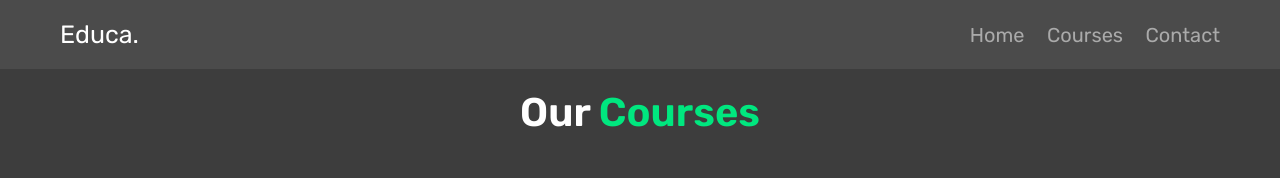
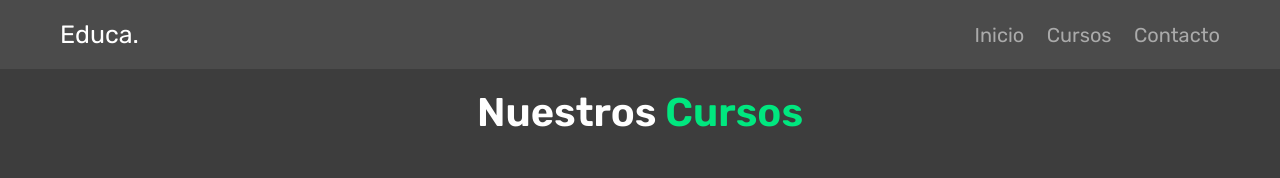
Before and after one commit to jos3lo89/header33, a plain HTML site: page index.html in a window 1280 px wide. Shown: the top 178 px of the page. Drawn offline with nearby package versions, Linux system fonts and the light colour scheme; grey boxes are pictures that could not be loaded.

Commit message:
2 commit

```diff
--- a/index.html
+++ b/index.html
@@ -31,9 +31,9 @@
 				<a href="#" class="logo">educa.</a>
 
 				<nav class="navbar">
-					<a href="#">home</a>
-					<a href="#courses">courses</a>
-					<a href="#">contact</a>
+					<a href="#">Inicio</a>
+					<a href="#courses">cursos</a>
+					<a href="#">contacto</a>
 				</nav>
 
 				<div id="menu-btn" class="fas fa-bars"></div>
@@ -43,7 +43,7 @@
 
 		<!-- swiper js section start -->
 		<section id="courses" class="courses">
-			<h1 class="heading">our <span>courses</span></h1>
+			<h1 class="heading">Nuestros <span>cursos</span></h1>
 
 			<div class="swiper course-slider">
 				<div class="swiper-wrapper">
```
